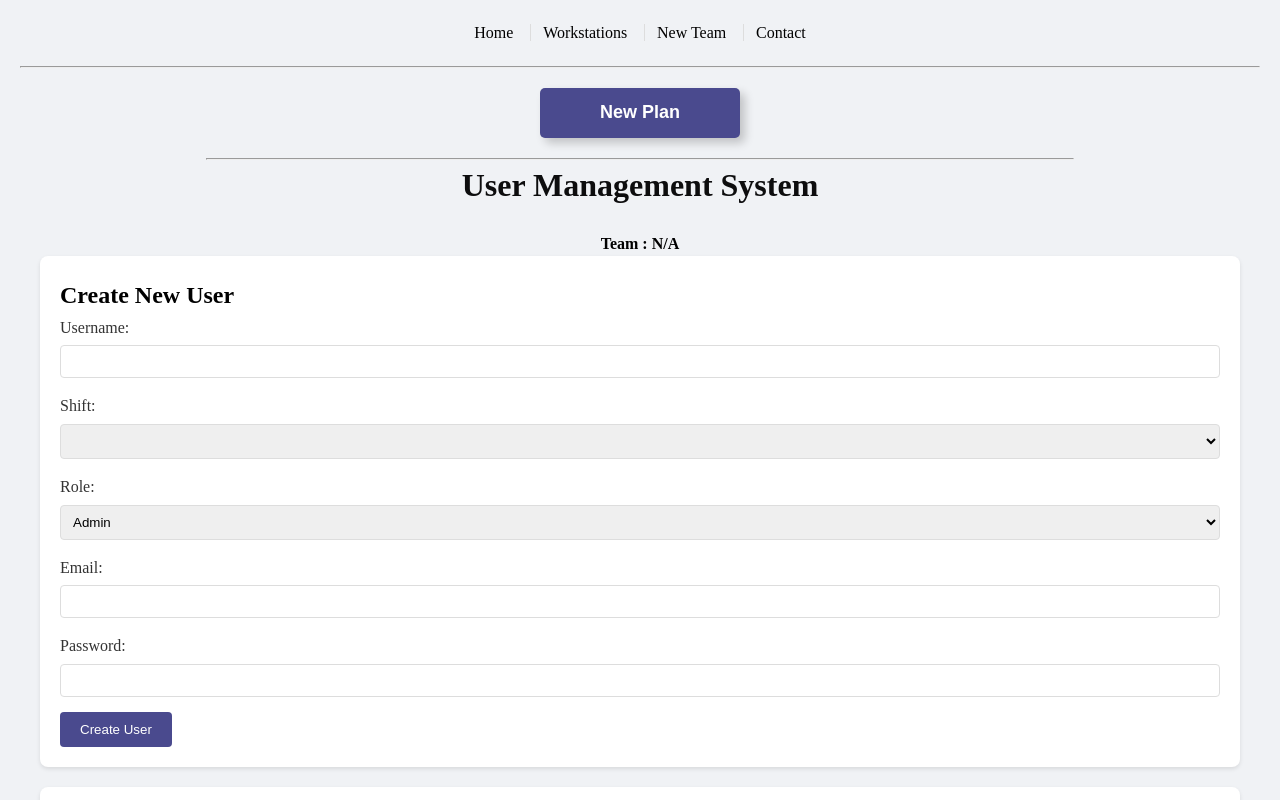
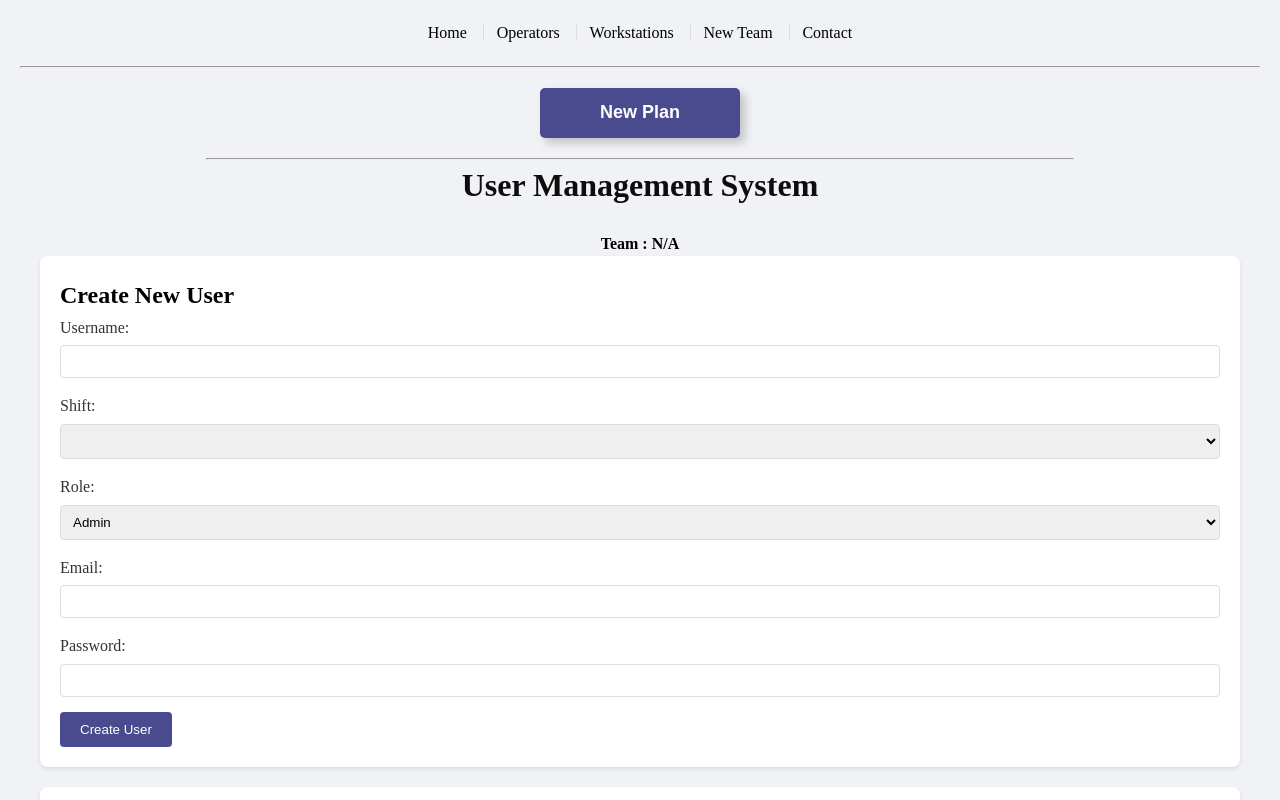
Before and after one commit to mourtadaabed/mijn-team, a website: page public/html/users.html in a window 1280 px wide. Shown: the top 800 px of the page. Drawn offline with Linux system fonts and the light colour scheme; files that its build step writes are made by us from their sources; files whose address does not match are found by name.

Commit message:
updat users page add operators link in menu

```diff
--- a/public/html/users.html
+++ b/public/html/users.html
@@ -9,6 +9,7 @@
 <body>
     <div id="menu">
         <a href="/" id="r" class="w">Home</a>
+        <a href="/operators" class="w">Operators</a>
         <a href="/workstations" class="w">Workstations</a>
         <a href="/newteam" class="w" id="n-t">New Team</a>
         <a href="/contact" class="w">Contact</a>
```
